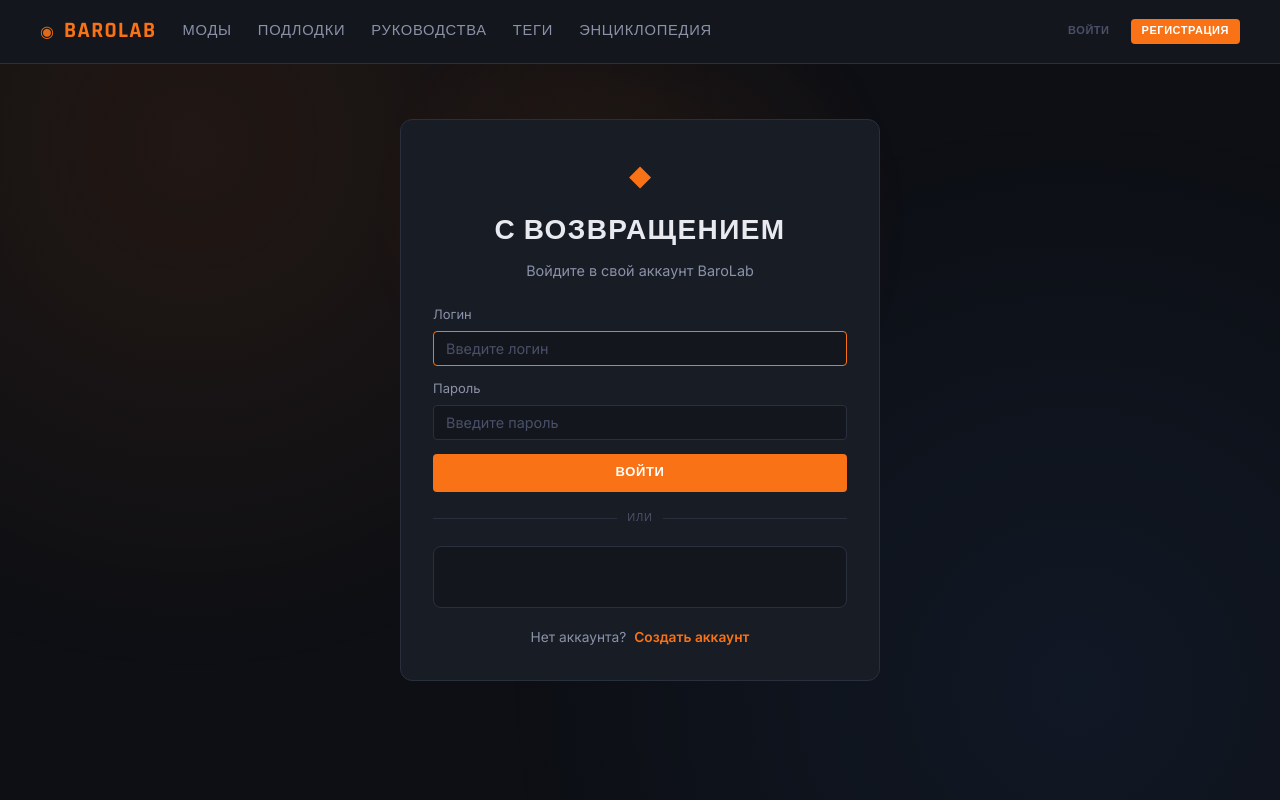
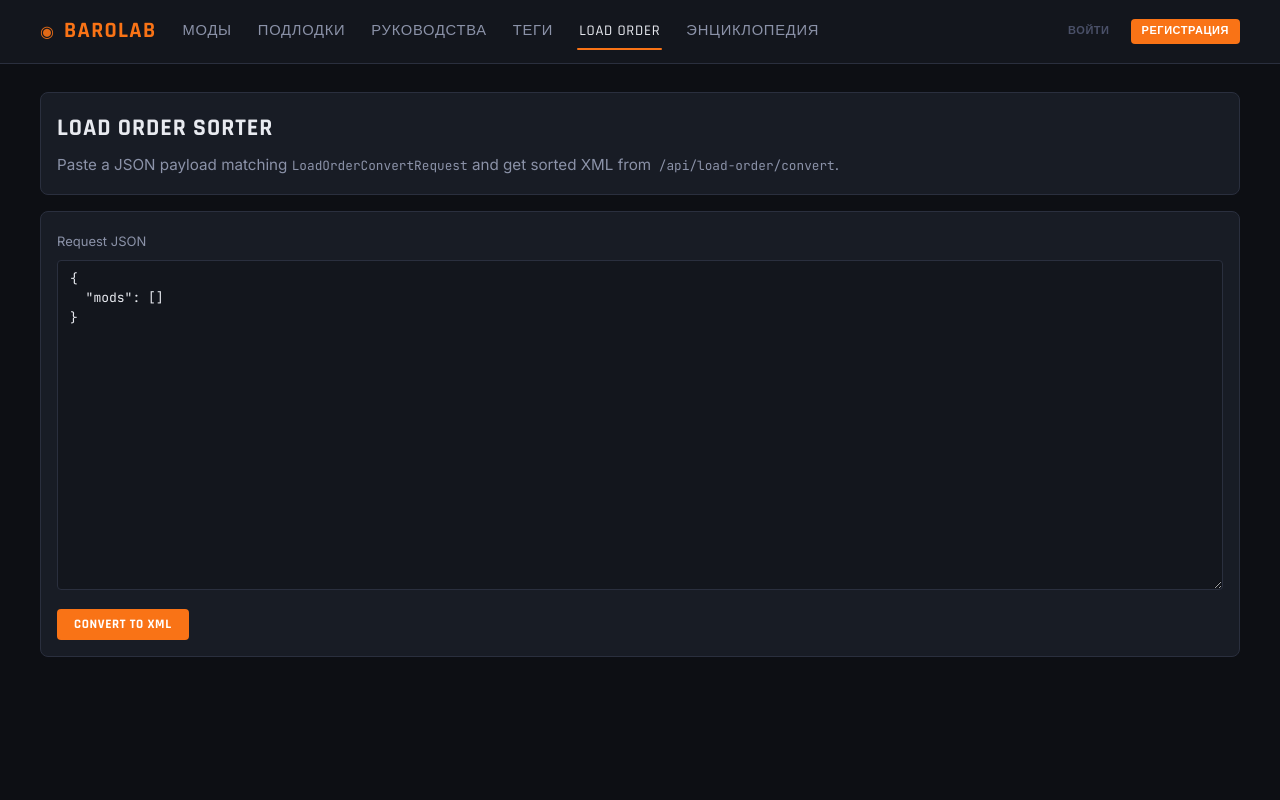
Before and after one commit to BaroLabOrg/BaroLabFront, a React (Vite) app: page /load-order in a window 1280 px wide. Before the commit this address led to /login. Built offline with nearby package versions, Linux system fonts and the light colour scheme.

Commit message:
feat(load-order): добавить вкладку и страницу сортировщика load-order с конвертацией JSON в XML

```diff
--- a/src/App.jsx
+++ b/src/App.jsx
@@ -15,6 +15,7 @@ const ModGuidePage = lazy(() => import('./pages/ModGuidePage'));
 const GuidesListPage = lazy(() => import('./pages/GuidesListPage'));
 const ModGuideEditor = lazy(() => import('./pages/ModGuideEditor'));
 const TagsPage = lazy(() => import('./pages/TagsPage'));
+const LoadOrderPage = lazy(() => import('./pages/LoadOrderPage'));
 const EncyclopediaListPage = lazy(() => import('./pages/EncyclopediaListPage'));
 const EncyclopediaDetailPage = lazy(() => import('./pages/EncyclopediaDetailPage'));
 const EncyclopediaEditorPage = lazy(() => import('./pages/EncyclopediaEditorPage'));
@@ -73,6 +74,10 @@ export default function App() {
                     <Route
                         path="/tags"
                         element={<TagsPage />}
+                    />
+                    <Route
+                        path="/load-order"
+                        element={<LoadOrderPage />}
                     />
                     <Route
                         path="/encyclopedia"
--- /dev/null
+++ b/src/api/loadOrder.js
@@ -0,0 +1,78 @@
+import { API_BASE, ApiRequestError } from './api';
+
+function buildApiUrl(path) {
+    if (!API_BASE) {
+        throw new Error('VITE_API_BASE_URL is not configured');
+    }
+    return `${API_BASE}${path}`;
+}
+
+function getAuthHeader() {
+    const token = localStorage.getItem('barolab_token');
+    return token ? { Authorization: `Bearer ${token}` } : {};
+}
+
+function tryParseJson(text) {
+    if (!text) {
+        return null;
+    }
+
+    try {
+        return JSON.parse(text);
+    } catch {
+        return null;
+    }
+}
+
+function mapErrorMessage(errorBody, status, fallbackText) {
+    if (typeof fallbackText === 'string' && fallbackText.trim().length > 0) {
+        return fallbackText.trim();
+    }
+
+    if (!errorBody || typeof errorBody !== 'object') {
+        return `Error ${status}`;
+    }
+
+    if (typeof errorBody.message === 'string' && errorBody.message.trim().length > 0) {
+        return errorBody.message;
+    }
+
+    if (typeof errorBody.error === 'string' && errorBody.error.trim().length > 0) {
+        return errorBody.error;
+    }
+
+    if (Array.isArray(errorBody.errors) && errorBody.errors.length > 0) {
+        const firstError = errorBody.errors.find((item) => typeof item === 'string' && item.trim().length > 0);
+        if (firstError) {
+            return firstError;
+        }
+    }
+
+    return `Error ${status}`;
+}
+
+export async function convertLoadOrder(payload) {
+    const response = await fetch(buildApiUrl('/api/load-order/convert'), {
+        method: 'POST',
+        headers: {
+            ...getAuthHeader(),
+            'Content-Type': 'application/json',
+            Accept: 'application/xml, application/json',
+        },
+        body: JSON.stringify(payload),
+    });
+
+    const responseText = await response.text();
+
+    if (!response.ok) {
+        const errorBody = tryParseJson(responseText);
+        const fallbackMessage = errorBody ? '' : responseText;
+        throw new ApiRequestError({
+            message: mapErrorMessage(errorBody, response.status, fallbackMessage),
+            status: response.status,
+            code: errorBody?.code,
+        });
+    }
+
+    return responseText;
+}
--- a/src/components/Navbar.jsx
+++ b/src/components/Navbar.jsx
@@ -32,6 +32,9 @@ export default function Navbar() {
                     </NavLink>
                     <NavLink to="/tags" className={({ isActive }) => `nav-link ${isActive ? 'active' : ''}`}>
                         Теги
+                    </NavLink>
+                    <NavLink to="/load-order" className={({ isActive }) => `nav-link ${isActive ? 'active' : ''}`}>
+                        Load Order
                     </NavLink>
                     <NavLink to="/encyclopedia" className={({ isActive }) => `nav-link ${isActive ? 'active' : ''}`}>
                         Энциклопедия
--- /dev/null
+++ b/src/pages/LoadOrderPage.css
@@ -0,0 +1,85 @@
+.load-order-page {
+  display: flex;
+  flex-direction: column;
+  gap: 16px;
+}
+
+.load-order-header,
+.load-order-form-card,
+.load-order-error-card,
+.load-order-result-card {
+  padding: 16px;
+  border: 1px solid var(--border-color);
+  background: var(--bg-card);
+}
+
+.load-order-header code,
+.load-order-form-card code {
+  font-family: var(--font-mono);
+  font-size: 0.84em;
+}
+
+.load-order-label {
+  display: inline-block;
+  margin-bottom: 8px;
+  color: var(--text-secondary);
+  font-size: 13px;
+}
+
+.load-order-textarea {
+  width: 100%;
+  min-height: 280px;
+  resize: vertical;
+  font-family: var(--font-mono);
+  font-size: 13px;
+  line-height: 1.5;
+}
+
+.load-order-actions {
+  margin-top: 12px;
+  display: flex;
+  justify-content: flex-start;
+}
+
+.load-order-error-card h2,
+.load-order-result-card h2 {
+  margin: 0 0 8px;
+  font-family: var(--font-heading);
+  font-size: 18px;
+  letter-spacing: 0.04em;
+  text-transform: uppercase;
+}
+
+.load-order-error-card p {
+  margin: 0;
+  color: var(--accent-red);
+}
+
+.load-order-result {
+  margin: 0;
+  padding: 12px;
+  max-height: 420px;
+  overflow: auto;
+  white-space: pre-wrap;
+  word-break: break-word;
+  border-radius: var(--radius-sm);
+  border: 1px solid var(--border-color);
+  background: var(--bg-secondary);
+  font-family: var(--font-mono);
+  font-size: 12px;
+  line-height: 1.5;
+  color: var(--text-primary);
+}
+
+@media (max-width: 640px) {
+  .load-order-header,
+  .load-order-form-card,
+  .load-order-error-card,
+  .load-order-result-card {
+    padding: 14px;
+  }
+
+  .load-order-textarea {
+    min-height: 220px;
+  }
+}
--- /dev/null
+++ b/src/pages/LoadOrderPage.jsx
@@ -0,0 +1,110 @@
+import { useState } from 'react';
+import { convertLoadOrder } from '../api/loadOrder';
+import './LoadOrderPage.css';
+
+const INITIAL_REQUEST_TEXT = `{
+  "mods": []
+}`;
+
+function getErrorTitle(status) {
+    if (status === 400) {
+        return 'Validation failed (400)';
+    }
+
+    if (status === 422) {
+        return 'Dependency graph contains cycle (422)';
+    }
+
+    return 'Request failed';
+}
+
+export default function LoadOrderPage() {
+    const [requestText, setRequestText] = useState(INITIAL_REQUEST_TEXT);
+    const [xmlResult, setXmlResult] = useState('');
+    const [requestError, setRequestError] = useState('');
+    const [responseError, setResponseError] = useState('');
+    const [responseStatus, setResponseStatus] = useState(null);
+    const [loading, setLoading] = useState(false);
+
+    const handleSubmit = async (event) => {
+        event.preventDefault();
+
+        setRequestError('');
+        setResponseError('');
+        setResponseStatus(null);
+        setXmlResult('');
+
+        let payload;
+        try {
+            payload = JSON.parse(requestText);
+        } catch {
+            setRequestError('Request body must be valid JSON.');
+            return;
+        }
+
+        setLoading(true);
+        try {
+            const xml = await convertLoadOrder(payload);
+            setXmlResult(xml);
+        } catch (error) {
+            setResponseStatus(error?.status ?? null);
+            setResponseError(error?.message || 'Failed to convert load order.');
+        } finally {
+            setLoading(false);
+        }
+    };
+
+    return (
+        <div className="page">
+            <div className="container load-order-page">
+                <section className="load-order-header glass-card">
+                    <h1 className="page-title">Load Order Sorter</h1>
+                    <p className="page-subtitle">
+                        Paste a JSON payload matching <code>LoadOrderConvertRequest</code> and get sorted XML from
+                        <code> /api/load-order/convert</code>.
+                    </p>
+                </section>
+
+                <section className="load-order-form-card glass-card">
+                    <form onSubmit={handleSubmit}>
+                        <label className="load-order-label" htmlFor="load-order-json">
+                            Request JSON
+                        </label>
+                        <textarea
+                            id="load-order-json"
+                            className="load-order-textarea"
+                            value={requestText}
+                            onChange={(event) => setRequestText(event.target.value)}
+                            spellCheck={false}
+                            rows={16}
+                            placeholder="Paste LoadOrderConvertRequest JSON here"
+                            disabled={loading}
+                        />
+
+                        {requestError && <div className="auth-error">{requestError}</div>}
+
+                        <div className="load-order-actions">
+                            <button type="submit" className="btn btn-primary" disabled={loading}>
+                                {loading ? 'Converting...' : 'Convert to XML'}
+                            </button>
+                        </div>
+                    </form>
+                </section>
+
+                {responseError && (
+                    <section className="load-order-error-card glass-card">
+                        <h2>{getErrorTitle(responseStatus)}</h2>
+                        <p>{responseError}</p>
+                    </section>
+                )}
+
+                {xmlResult && (
+                    <section className="load-order-result-card glass-card">
+                        <h2>XML Result</h2>
+                        <pre className="load-order-result">{xmlResult}</pre>
+                    </section>
+                )}
+            </div>
+        </div>
+    );
+}
```
